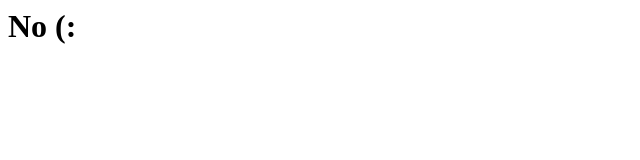
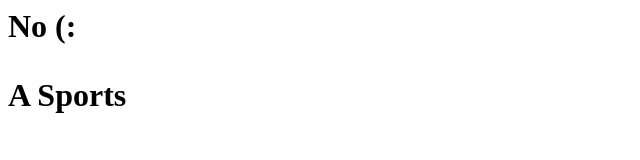
Before and after one commit to LeReBoX/lua-things, a plain HTML site: page index.html in a window 1280 px wide. Shown: the whole page, without its empty margins (0-640 px from the left). Drawn offline with Linux system fonts and the light colour scheme.

Commit message:
Update index.html

```diff
--- a/index.html
+++ b/index.html
@@ -1,2 +1,2 @@
 <h1>No (:<h1>
-  <p title="E"</p>
+  <p title="E">A Sports</p>
```
